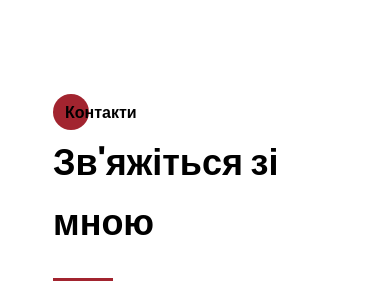
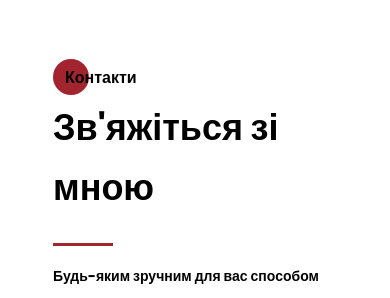
Before and after one commit to Aleggg/aleggg.github.io, a website: page src/index.html in a window 390 px wide. Shown: the part 4038-4336 px from the top of the page. Drawn offline with nearby package versions, Linux system fonts and the light colour scheme; files that its build step writes are made by us from their sources; files whose address does not match are found by name.

Commit message:
Changed padding

```diff
--- a/src/sass/blocks/_media.scss
+++ b/src/sass/blocks/_media.scss
@@ -183,7 +183,7 @@
         padding-top: 40px;
         &__descr {
             padding: 10px 12px 0 8px;
-            margin-top: 40px;
+            margin-top: 5px;
             width: 300px;
         }
     }
```
Also changed, not shown: dist/css/style.min.css.
